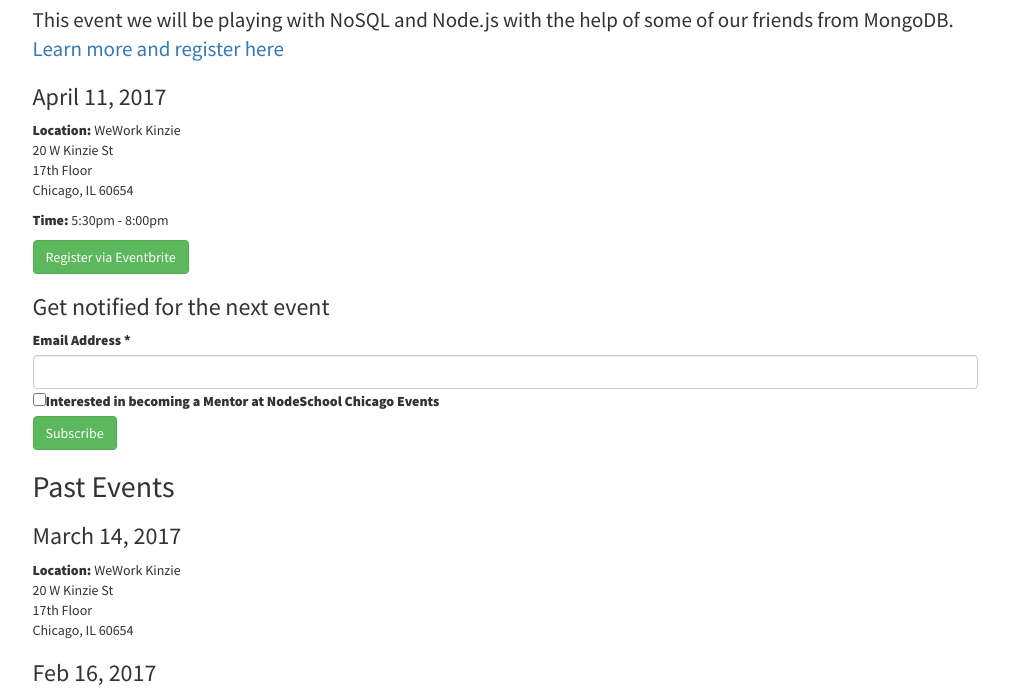
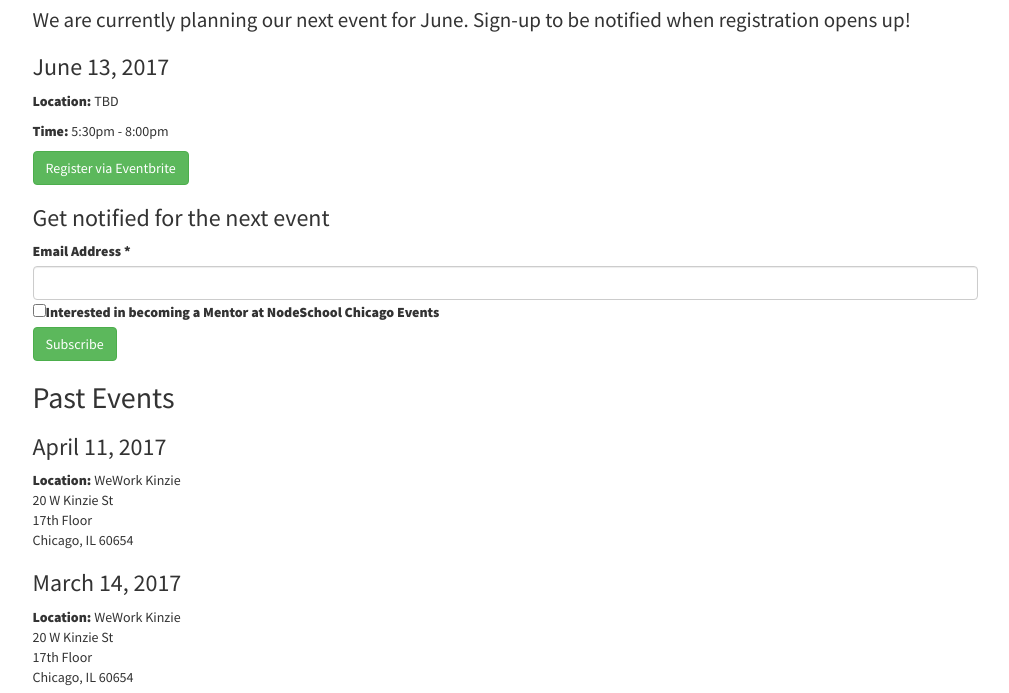
Before and after one commit to nodeschool/chicago, a website: page index.html in a window 1280 px wide. Shown: the part 603-1296 px from the top of the page, without its empty margins (135-1144 px from the left). Drawn offline with nearby package versions, Linux system fonts and the light colour scheme.

Commit message:
Update index.html
Updated schedule

```diff
--- a/index.html
+++ b/index.html
@@ -53,15 +53,12 @@
               <span class="octicon octicon-link"></span></a>Next Events
           </h2>
           <p class="lead">
-            This event we will be playing with NoSQL and Node.js with the help of some of our friends from MongoDB. <a href="https://www.eventbrite.com/e/nodeschool-chicago-april-mongodb-tickets-33215010992?aff=nodeschoolio">Learn more and register here</a>
+            We are currently planning our next event for June.  Sign-up to be notified when registration opens up!
           </p>
-          <h3>April 11, 2017</h3>
+          <h3>June 13, 2017</h3>
           <p>
             <strong>Location:</strong>
-            WeWork Kinzie <br>
-            20 W Kinzie St <br>
-            17th Floor <br>
-            Chicago, IL 60654
+            TBD
           </p>
 
           <p><strong>Time:</strong> 5:30pm - 8:00pm</p>
@@ -98,6 +95,16 @@
             <a id="past" class="anchor" href="#next" aria-hidden="true">
               <span class="octicon octicon-link"></span></a>Past Events
           </h2>
+
+          <h3>April 11, 2017</h3>
+          <p>
+            <strong>Location:</strong>
+            WeWork Kinzie <br>
+            20 W Kinzie St <br>
+            17th Floor <br>
+            Chicago, IL 60654
+          </p>
+
 
           <h3>March 14, 2017</h3>
           <p>
```
